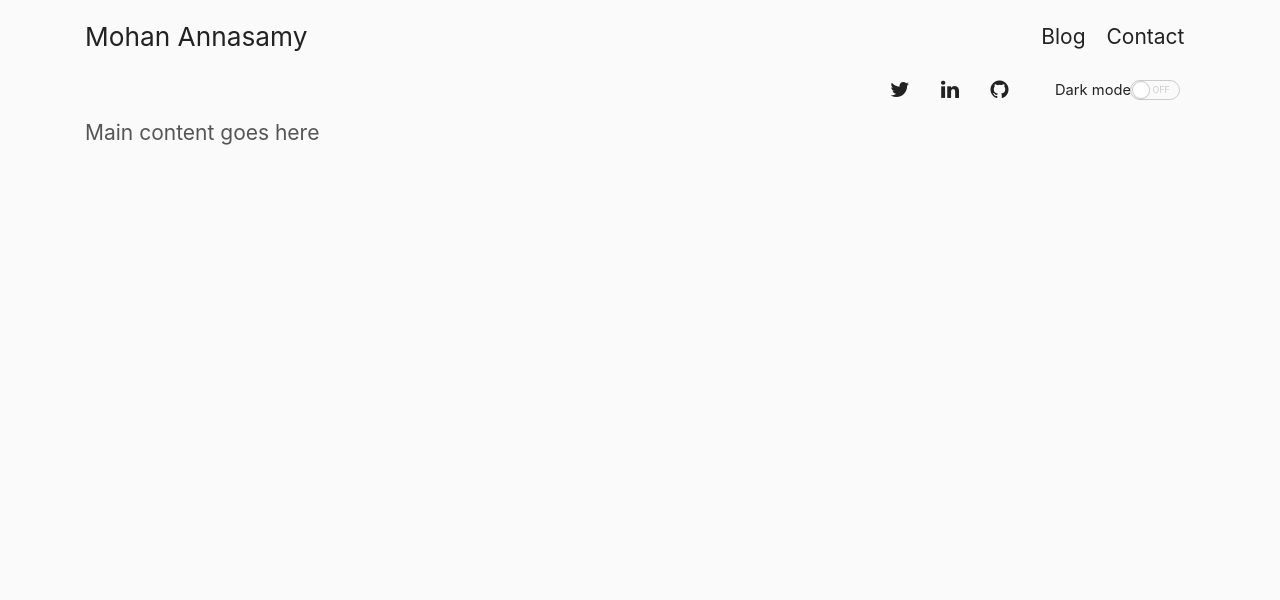
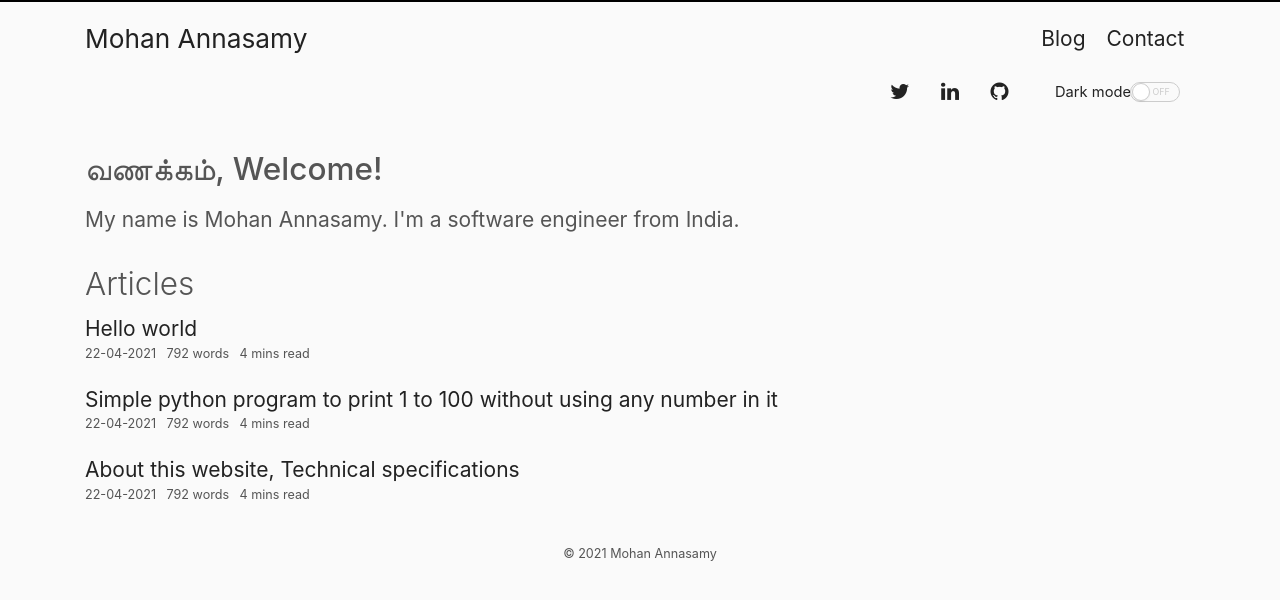
Before and after one commit to vigneshmoha/my-website, a website built with webpack: page ui/src/index.html in a window 1280 px wide. Built offline with nearby package versions, Linux system fonts and the light colour scheme.

Commit message:
chore: completed home html

```diff
--- a/ui/package.json
+++ b/ui/package.json
@@ -11,6 +11,7 @@
   "license": "ISC",
   "devDependencies": {
     "autoprefixer": "^10.2.5",
+    "copy-webpack-plugin": "^8.1.1",
     "css-loader": "^5.2.3",
     "file-loader": "^6.2.0",
     "font-awesome": "^4.7.0",
--- a/ui/src/index.html
+++ b/ui/src/index.html
@@ -10,7 +10,7 @@
         content="width=device-width,user-scalable=0,initial-scale=1.0,minimum-scale=1.0,maximum-scale=1.0">
 </head>
 <body>
-  <nav class="navbar navbar-expand-lg">
+  <nav class="ma-navbar navbar navbar-expand-lg">
     <div class="container">
       <a href="#" class="navbar-brand">Mohan Annasamy</a>
       <button class="navbar-toggler" data-toggle="collapse" data-target="#navbarCollapse">
@@ -51,7 +51,45 @@
           </label>
         </div>
     </div>
-    Main content goes here
+    <!-- Main content -->
+    <div class="greetings mt-4">
+      <div class="greeting-body">
+        <h4 class="card-title">வணக்கம், Welcome!</h4>
+        <p class="card-text">My name is Mohan Annasamy. I'm a software engineer from India.</p>
+      </div>
+    </div>
+    <div class="articles-container">
+      <h4><span>Articles</span></h4>
+      <div class="article-highlight">
+        <div class="article-title"><a href="#">Hello world</a></div>
+        <div class="article-details row justify-content-start">
+          <div class="article-date col-xs mr-2">22-04-2021</div>
+          <div class="article-word-count col-xs mr-2">792 words</div>
+          <div class="article-mins-read col-xs mr-2">4 mins read</div>
+        </div>
+      </div>
+      <div class="article-highlight">
+        <div class="article-title"><a href="#">Simple python program to print 1 to 100 without using any number in it</a></div>
+        <div class="article-details row justify-content-start">
+          <div class="article-date col-xs mr-2">22-04-2021</div>
+          <div class="article-word-count col-xs mr-2">792 words</div>
+          <div class="article-mins-read col-xs mr-2">4 mins read</div>
+        </div>
+      </div>
+      <div class="article-highlight">
+        <div class="article-title"><a href="#">About this website, Technical specifications</a></div>
+        <div class="article-details row justify-content-start">
+          <div class="article-date col-xs mr-2">22-04-2021</div>
+          <div class="article-word-count col-xs mr-2">792 words</div>
+          <div class="article-mins-read col-xs mr-2">4 mins read</div>
+        </div>
+      </div>
+    </div>
   </div>
+  <footer>
+    <div class="container text-center">
+      &copy; 2021 Mohan Annasamy
+    </div>
+  </footer>
 </body>
 </html>
--- a/ui/src/scss/style.scss
+++ b/ui/src/scss/style.scss
@@ -16,8 +16,9 @@ $fa-font-path: "~font-awesome/fonts";
 	--kbd-bg: #eee;
 	--code-color: rgba(212, 73, 80, 1);
 	--code-snippet-border: rgba(0, 0, 0, .05);
-	--blockquote-border: #e5e5e5
-    color-scheme: light dark;
+	--blockquote-border: #e5e5e5;
+  --border-color-dark: #000;
+  --border-color-light: rgb(180, 180, 180);
 }
 
 :root.dark {
@@ -33,6 +34,8 @@ $fa-font-path: "~font-awesome/fonts";
     --code-color: rgba(212, 73, 80, 0.85);
     --code-snippet-border: rgba(255, 255, 255, 0.1);
     --blockquote-border: rgba(255, 255, 255, 0.1);
+    --border-color-dark: #eee;
+    --border-color-light: rgb(180, 180, 180);
 }
 
 * {
@@ -60,6 +63,10 @@ a:hover {
     html {
         font-size: 21px;
     }
+}
+
+.ma-navbar {
+  border-top: 2px solid var(--border-color-dark);
 }
 
 .toggleSwitch span span {
@@ -232,3 +239,24 @@ a:hover {
 
 
   /*  End Toggle Switch  */
+
+  .articles-container {
+    margin-top: 30px;
+
+    h4 span {
+      font-weight: 300;
+    }
+    .article-highlight {
+      margin-bottom: 20px;
+    }
+    .article-details {
+      margin: 0px;
+      font-size: 0.6em;
+    }
+  }
+
+  footer {
+    margin-top:40px;
+    font-size: 0.6em;
+    margin-bottom:10px;
+  }
--- a/ui/webpack.dev.js
+++ b/ui/webpack.dev.js
@@ -1,5 +1,6 @@
 const autoprefixer = require('autoprefixer');
 const HtmlWebpackPlugin = require('html-webpack-plugin');
+const CopyWebpackPlugin = require('copy-webpack-plugin')
 const path = require('path');
 
 module.exports = {
@@ -48,6 +49,13 @@ module.exports = {
                       loader: 'file-loader?name=assets/fonts/[name].[ext]'
                   }
               ]
+            },
+            {
+              test: /\.(png|jpe?g|gif)$/i,
+              loader: 'file-loader',
+              options: {
+                name: '[name].[ext]',
+              },
             }
         ]
     },
@@ -57,6 +65,11 @@ module.exports = {
             inject: true,
             chunks: ['index'],
             filename: 'index.html'
+        }),
+        new CopyWebpackPlugin({
+          patterns: [
+            { from: './src/images', to: 'assets/images' }
+          ]
         })
     ]
 };
```
Also changed, not shown: 1 other file.
